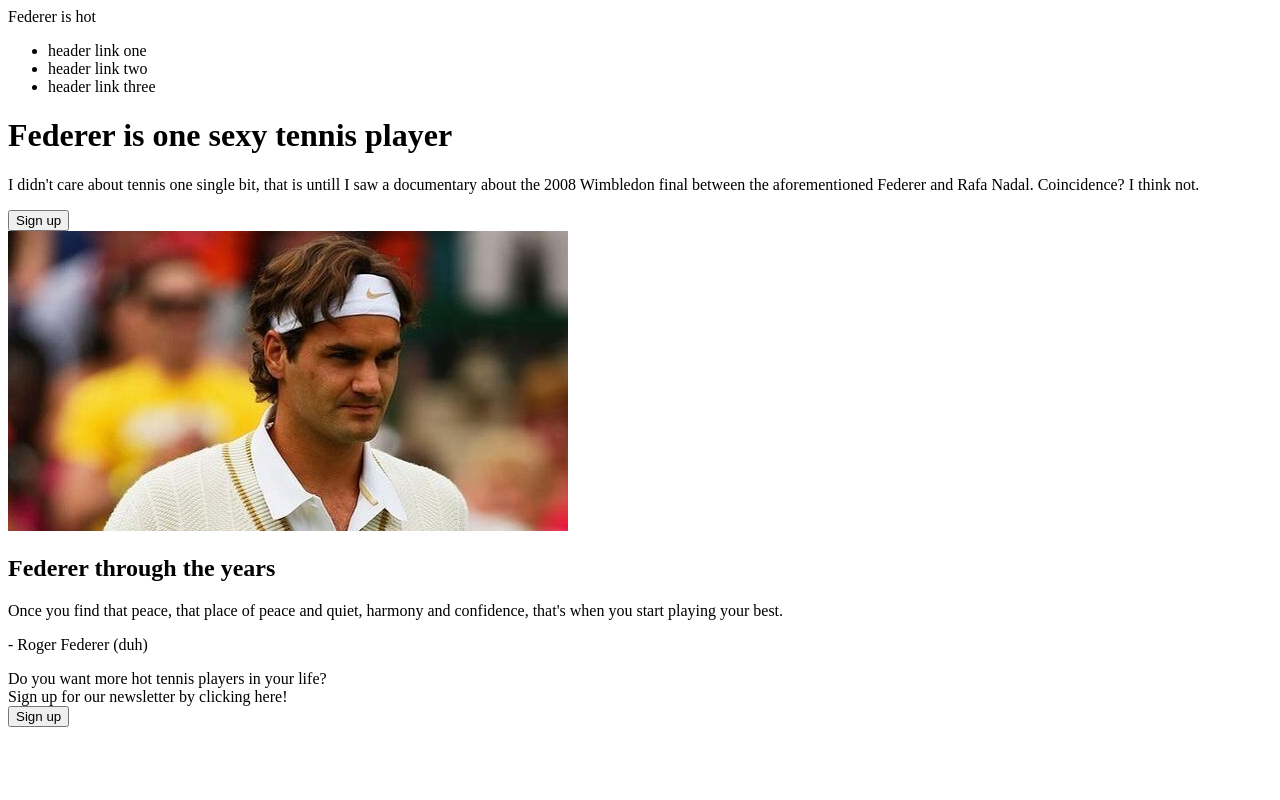
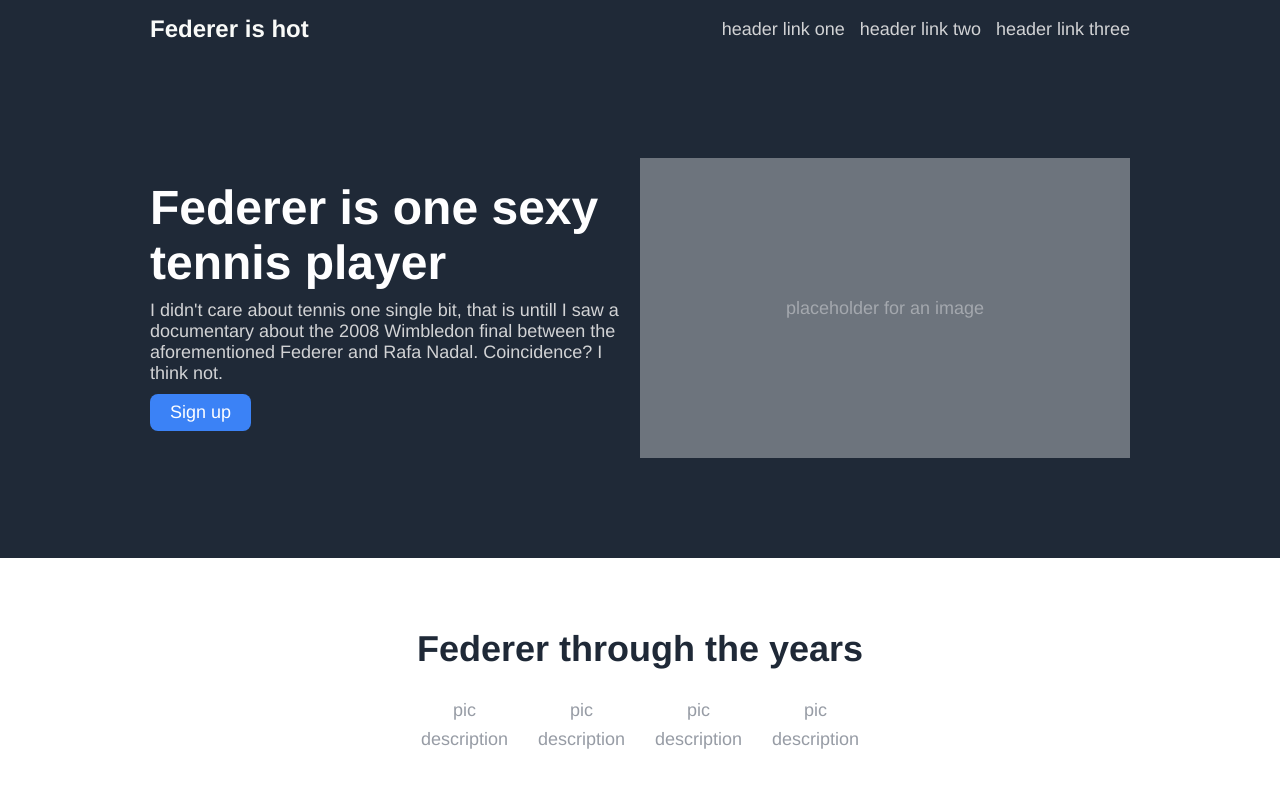
Before and after one commit to abeetle15/actually-good-page, a plain HTML site: page index.html in a window 1280 px wide. Shown: the top 800 px of the page. Drawn offline with Linux system fonts and the light colour scheme.

Commit message:
Add CSS.
all the planned css. errors remain regarding the 150px margin throughout
 the whole page so next commits should fix it in a propper way instead
 of individually adding that margin to everything.

```diff
--- a/index.html
+++ b/index.html
@@ -26,24 +26,35 @@
     </div>
 
     <div class="container-img">
-      <img src="images/federer-med.jpeg" alt="roger federer in the 2008 wimbledon final">
+      placeholder for an image
     </div>
   </div>
 
   <div class="section-two">
     <h2>Federer through the years</h2>
+
     <div class="container-pics">
-      <div class="sect-two-pics"></div>
-      <div class="sect-two-label"></div>
 
-      <div class="sect-two-pics"></div>
-      <div class="sect-two-label"></div>
+      <div class="sub-cont-two">
+        <div class="sect-two-pics">pic</div>
+        <div class="sect-two-label">description</div>
+      </div>
 
-      <div class="sect-two-pics"></div>
-      <div class="sect-two-label"></div>
+      <div class="sub-cont-two">
+        <div class="sect-two-pics">pic</div>
+        <div class="sect-two-label">description</div>
+      </div>
 
-      <div class="sect-two-pics"></div>
-      <div class="sect-two-label"></div>
+      <div class="sub-cont-two">
+        <div class="sect-two-pics">pic</div>
+       <div class="sect-two-label">description</div>
+      </div>
+
+      <div class="sub-cont-two">
+        <div class="sect-two-pics">pic</div>
+       <div class="sect-two-label">description</div>
+      </div>
+    </div>
   </div>
 
   <div class="section-three">
--- a/styles.css
+++ b/styles.css
@@ -0,0 +1,185 @@
+html {
+  box-sizing: border-box;
+}
+*, *:before, *:after {
+  box-sizing: inherit;
+}
+
+* {
+  margin: 0;
+  padding: 0;
+}
+
+body {
+  display: flex;
+  flex-direction: column;
+  font-family: Helvetica, sans-serif;
+  font-size: 18px;
+  background-color: #FFFFFF;
+  color: #979CA5;
+}
+
+.header,
+.section-one {
+  background-color: #1F2937;
+  padding: 15px 150px;
+}
+
+.header {
+  display: flex;
+  flex: 0 0 100%;
+  height: 70px;
+  justify-content: flex-end;
+  align-items: center;
+}
+  .logo {
+    margin-right: auto;
+    font-size: 24px;
+    color: #F9FAF8;
+    font-weight: 800;
+  }
+
+  ul {
+    display: flex;
+    list-style: none;
+    gap: 15px;
+  }
+.section-one {
+  display: flex;
+  flex: 1 1 auto;
+  justify-content: center;
+  align-items: center;
+  padding: 100px 150px;
+}
+
+  .container-awesome {
+    display: flex;
+    flex: 1;
+    max-height: 350px;
+    flex-direction: column;
+    justify-content: center;
+    align-items: flex-start;
+    gap: 10px;
+    padding-bottom: 5px;
+  }
+    h1 {
+      font-size: 48px;
+      font-weight: 800;
+      color: #FEFEFF;
+    }
+    .sign-up {
+      all: unset;
+      background-color: #3B82F6;
+      border-radius: 8px;
+      color: #FEFEFF;
+      padding: 8px 20px;
+    }
+
+  .container-img {
+    display: flex;
+    flex: 1;
+    height: 300px;
+    justify-content: center;
+    align-items: center;
+    background-color: #6D747D;
+    color: #A4A8AE;
+  }
+
+.section-two {
+  display: flex;
+  flex: 1 1 auto;
+  flex-direction: column;
+  justify-content: flex-start;
+  align-items: center;
+  padding: 70px 150px 130px;
+  gap: 30px;
+}
+  h2 {
+    font-size: 36px;
+    font-weight: 800;
+    color: #1F2937;
+  }
+  .container-pics {
+    display: flex;
+    flex: 1;
+    justify-content: space-around;
+    align-items: center;
+    gap: 30px;
+  }
+    .sub-cont-two {
+      display: flex;
+      flex-direction: column;
+      justify-content: center;
+      align-items: center;
+      text-align: center;
+      gap: 8px;
+    }
+
+.section-three {
+  display: flex;
+  flex: 1 1 auto;
+  justify-content: center;
+  align-items: center;
+  background-color: #E6E7EB;
+  padding: 100px 150px;
+}
+  .container-quote {
+    display: flex;
+    flex-direction: column;
+    justify-content: center;
+    align-items: flex-start;
+    padding: 0px 160px;
+  }
+    .quote {
+      color: #2E3845;
+      font-size: 36px;
+      font-style: italic;
+      font-weight: 100;
+    }
+    .author {
+      margin-left: auto;
+      color: #1F2937;
+      font-size: 18px;
+      font-weight: 800;
+    }
+
+.footer {
+  display: flex;
+  flex: 0 0 auto;
+  height: 300px;
+  justify-content: center;
+  align-items: center;
+  padding: 100px 150px;
+}
+  .container-footer {
+    display: flex;
+    justify-content: space-evenly;
+    align-items: center;
+    background-color: #3B82F6;
+    border-radius: 8px;
+    padding: 30px 120px;
+  }
+    .sub-cont-foot {
+      display: flex;
+      flex-direction: column;
+      justify-content: center;
+      align-items: flex-start;
+      width: 630px;
+      gap: 8px;
+    }
+      .medium-text {
+        font-size: 24px;
+        color: #FFFFFF;
+        font-weight: 700;
+      }
+      .body-text {
+        color: #d2d3d5;
+      }
+      .sign-up.bottom {
+      all: unset;
+      background-color: #3B82F6;
+      border-radius: 8px;
+      border: solid #FEFEFF;
+      color: #FEFEFF;
+      padding: 8px 20px;
+      }
```
Lines whose indentation alone changed are shown as unchanged.
